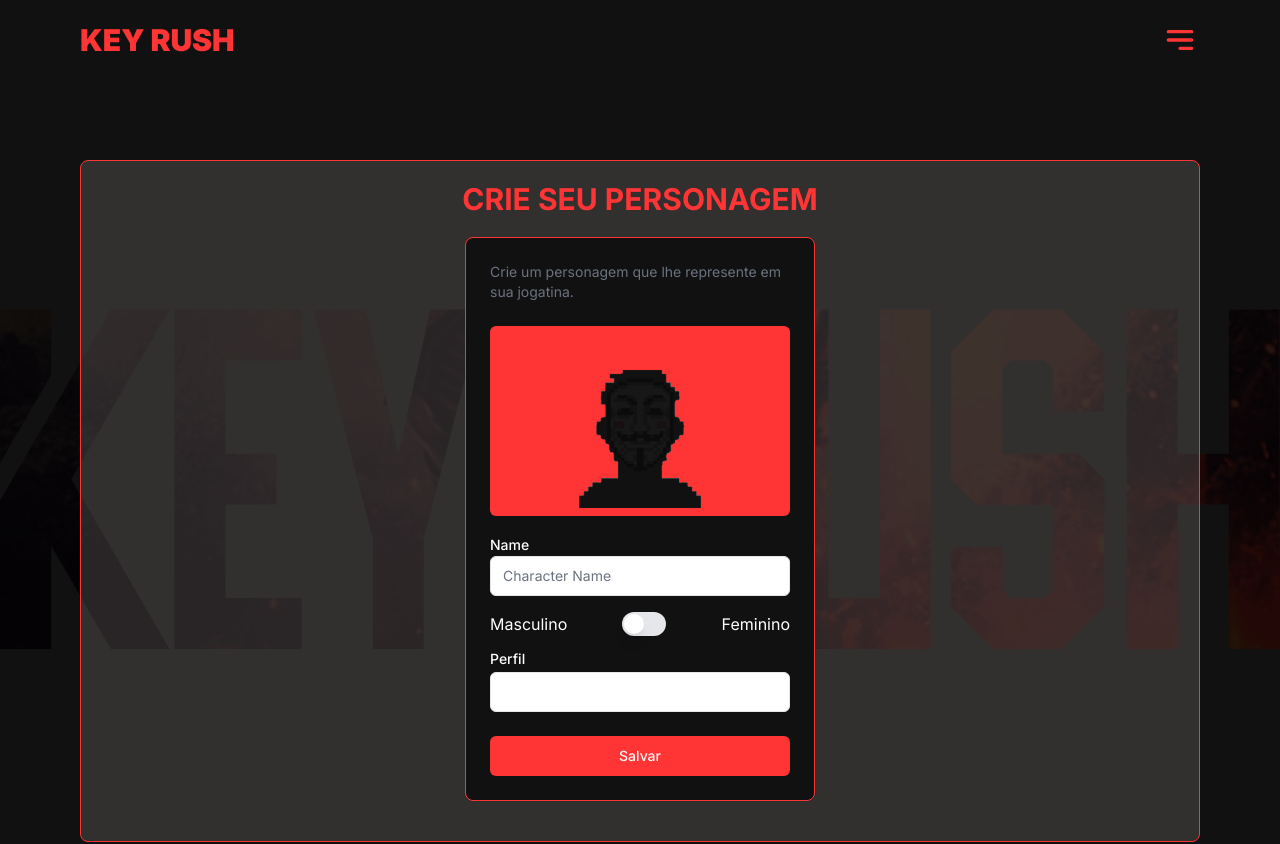
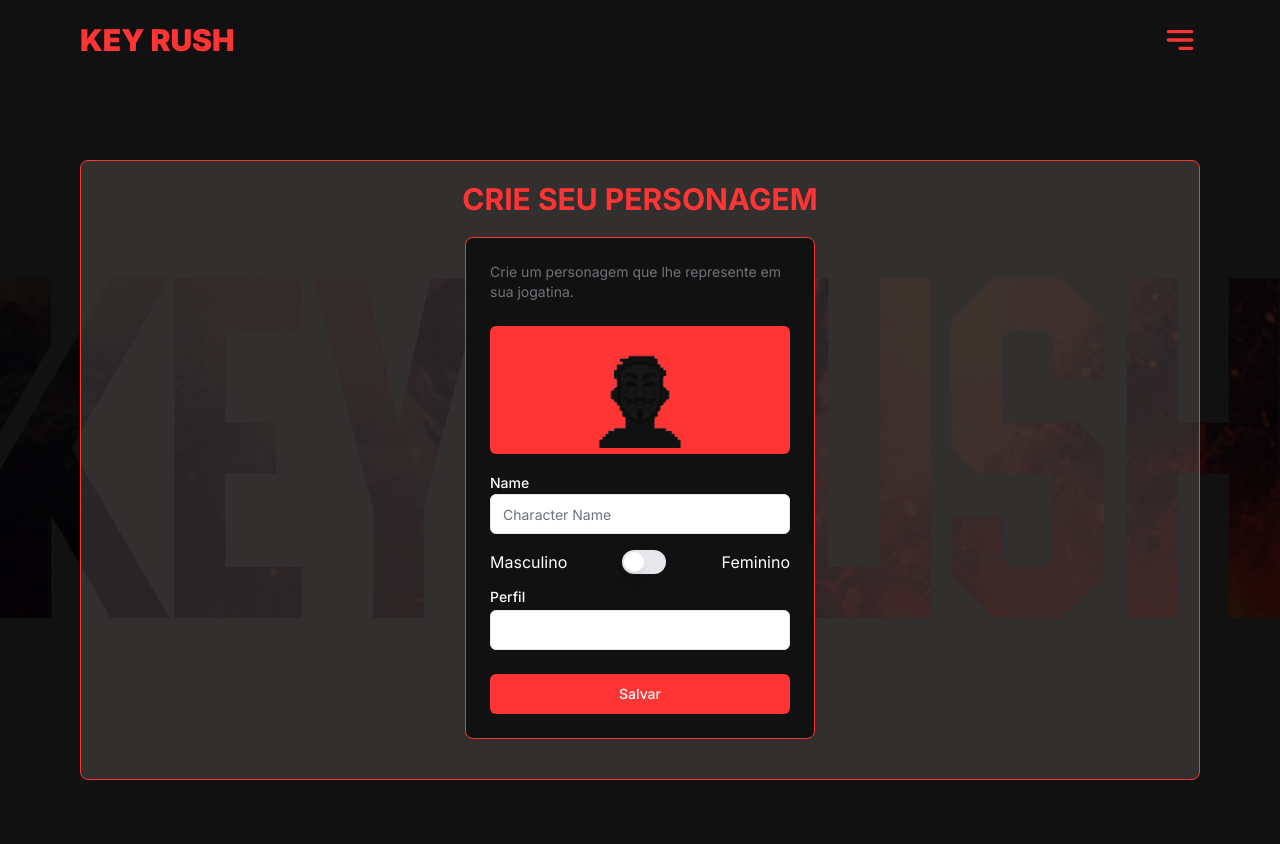
Before and after one commit to JsCodeDevlopment/Key-Rush, a Next.js app: page /create-character in a window 1280 px wide. Shown: the top 844 px of the page. Built offline with nearby package versions, Linux system fonts and the light colour scheme; no server answers.

Commit message:
feat: Update character page UI styling

```diff
--- a/src/components/create-character.tsx
+++ b/src/components/create-character.tsx
@@ -24,17 +24,17 @@ export function CreateCharacterForm() {
   return (
     <Card className="w-[350px] bg-[#111111] border-[#ff3434]">
       <CardHeader>
-        <CardDescription>
+        <CardDescription className="text-zinc-500">
           Crie um personagem que lhe represente em sua jogatina.
         </CardDescription>
       </CardHeader>
       <CardContent>
         <form className="text-white">
           <div className="grid w-full items-center gap-4">
-            <div className="flex flex-col items-center p-2 bg-[#ff3434] rounded-md">
+            <div className="flex flex-col items-center justify-center h-32 w-full p-2 bg-[#ff3434] rounded-md">
               <Image
                 src={male0}
-                className="w-36"
+                className="w-24"
                 width={200}
                 height={200}
                 alt="character1"
@@ -46,7 +46,7 @@ export function CreateCharacterForm() {
             </div>
             <div className="flex w-full items-center justify-between">
               <p>Masculino</p>
-              <Switch />
+              <Switch className="bg-[#ff3434]" />
               <p>Feminino</p>
             </div>
             <div className="flex flex-col space-y-1.5">
--- a/src/components/ui/switch.tsx
+++ b/src/components/ui/switch.tsx
@@ -1,9 +1,9 @@
-"use client"
+"use client";
 
-import * as React from "react"
-import * as SwitchPrimitives from "@radix-ui/react-switch"
+import * as React from "react";
+import * as SwitchPrimitives from "@radix-ui/react-switch";
 
-import { cn } from "@/lib/utils"
+import { cn } from "@/lib/utils";
 
 const Switch = React.forwardRef<
   React.ElementRef<typeof SwitchPrimitives.Root>,
@@ -11,7 +11,7 @@ const Switch = React.forwardRef<
 >(({ className, ...props }, ref) => (
   <SwitchPrimitives.Root
     className={cn(
-      "peer inline-flex h-6 w-11 shrink-0 cursor-pointer items-center rounded-full border-2 border-transparent transition-colors focus-visible:outline-none focus-visible:ring-2 focus-visible:ring-ring focus-visible:ring-offset-2 focus-visible:ring-offset-background disabled:cursor-not-allowed disabled:opacity-50 data-[state=checked]:bg-primary data-[state=unchecked]:bg-input",
+      "peer inline-flex h-6 w-11 shrink-0 cursor-pointer items-center rounded-full border-2 border-transparent transition-colors focus-visible:outline-none focus-visible:ring-2 focus-visible:ring-[#ff3434] focus-visible:ring-offset-2 focus-visible:ring-offset-background disabled:cursor-not-allowed disabled:opacity-50 data-[state=checked]:bg-primary data-[state=unchecked]:bg-input",
       className
     )}
     {...props}
@@ -23,7 +23,7 @@ const Switch = React.forwardRef<
       )}
     />
   </SwitchPrimitives.Root>
-))
-Switch.displayName = SwitchPrimitives.Root.displayName
+));
+Switch.displayName = SwitchPrimitives.Root.displayName;
 
-export { Switch }
+export { Switch };
```
